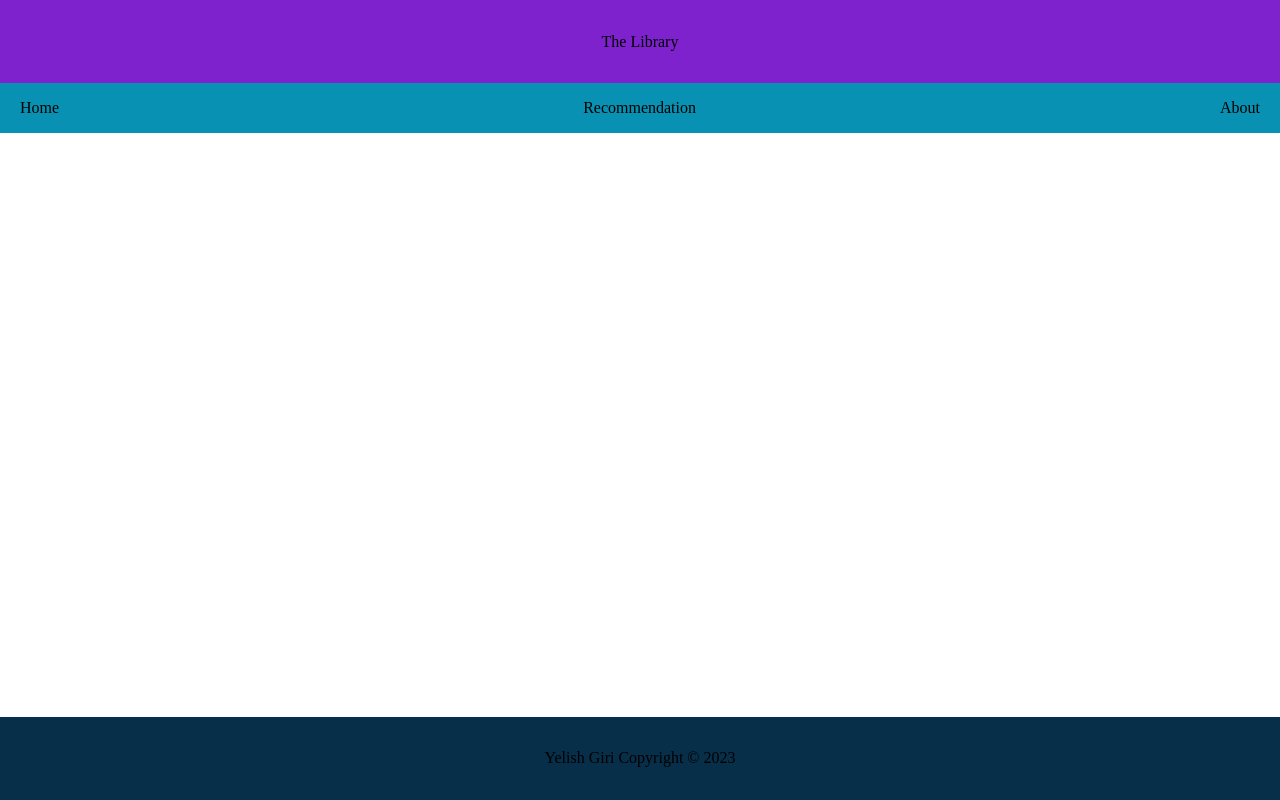
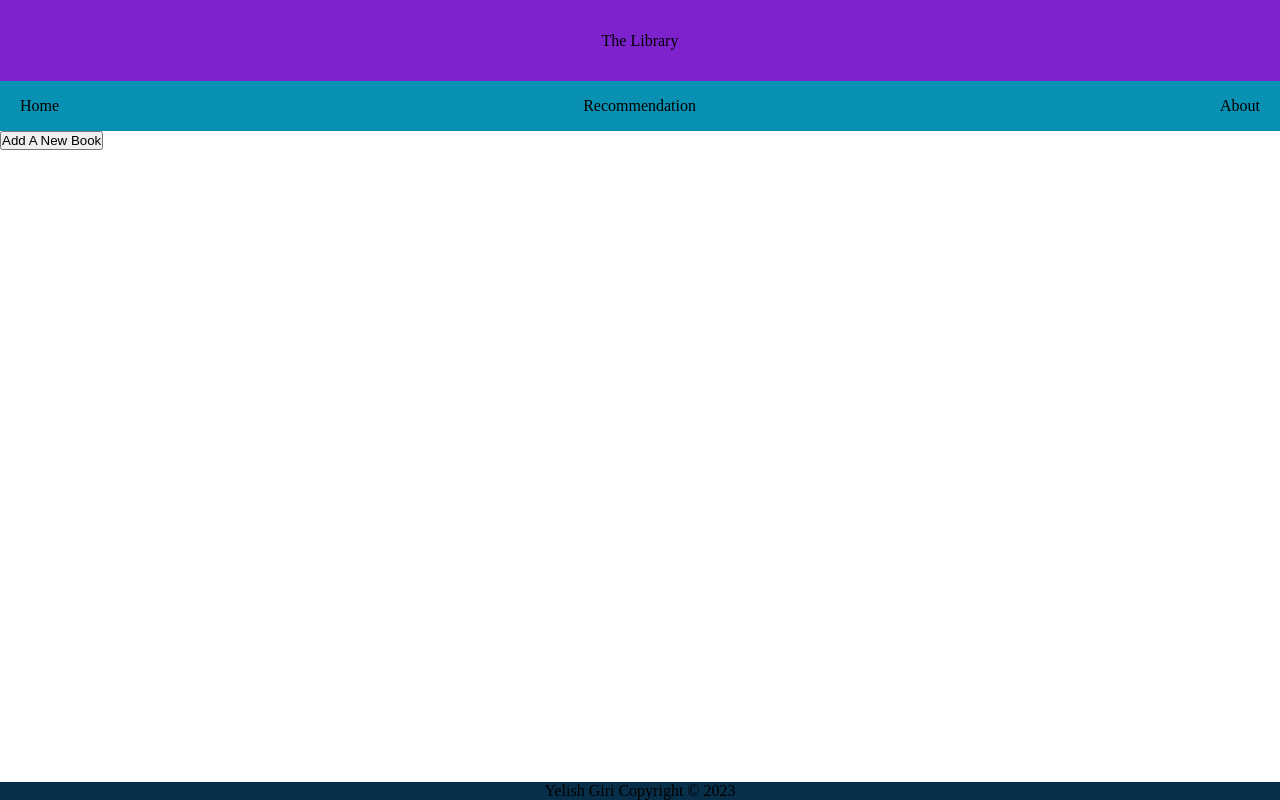
Before and after one commit to GrapeJuice11111/the-library-webapp, a plain HTML site: page index.html in a window 1280 px wide. Drawn offline with Linux system fonts and the light colour scheme.

Commit message:
Create A Button To Add A Book

```diff
--- a/index.html
+++ b/index.html
@@ -19,8 +19,11 @@
         <div>Recommendation</div>
         <div>About</div>
     </div>
+    <div class="newBookSection">
+        <button type="button" class="showAddBook">Add A New Book</button>
+    </div>
 
-    <article>
+    <article class="content">
 
     </article>
     <footer>
```
